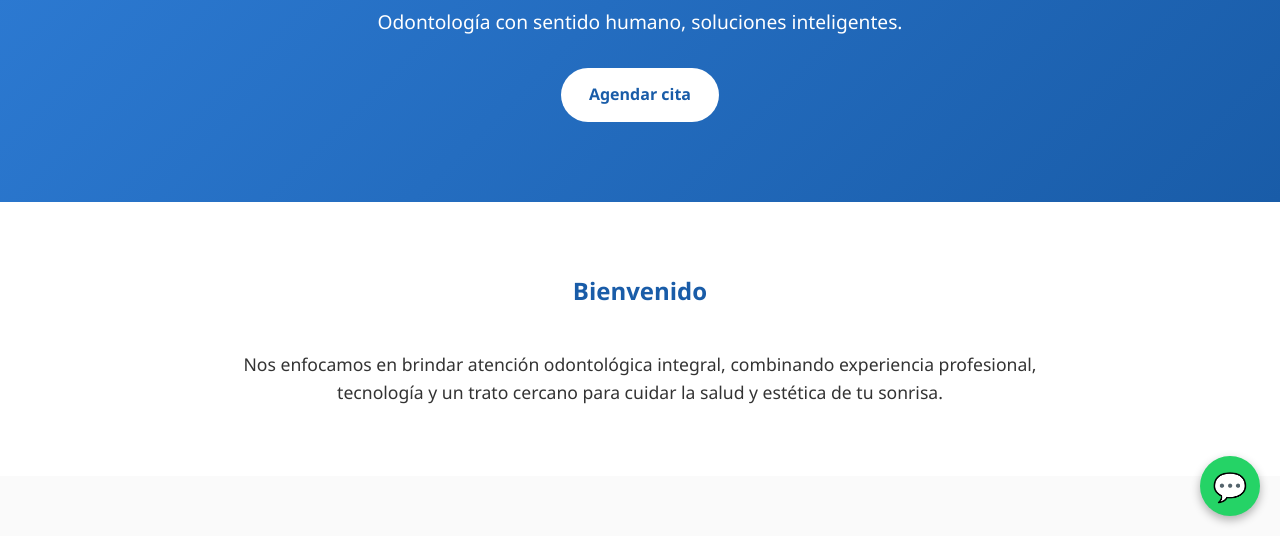
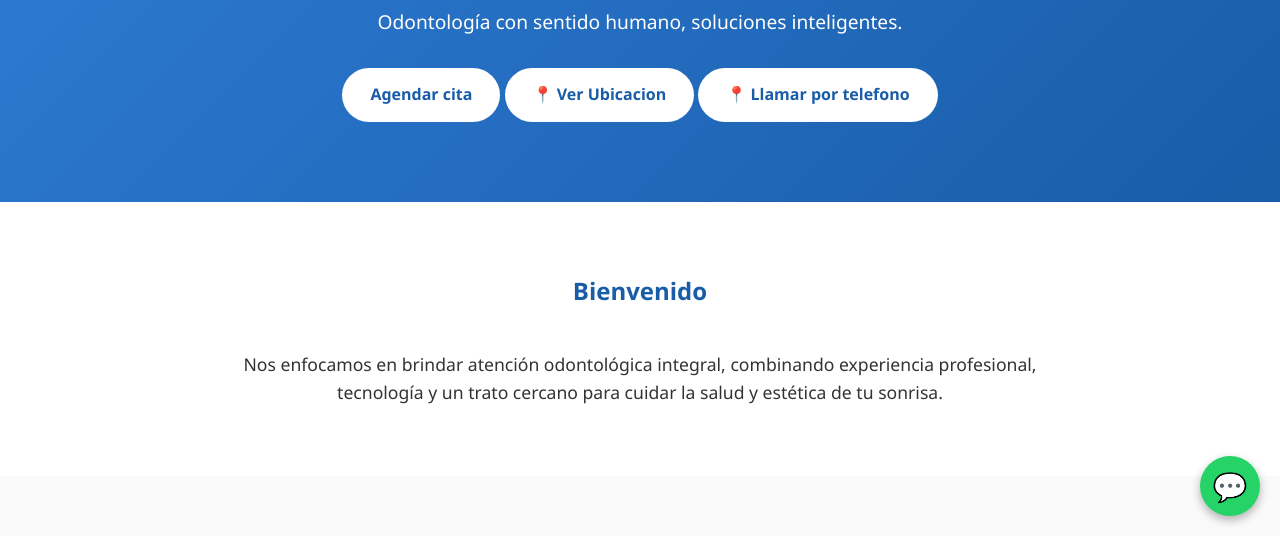
Before and after one commit to algorux/consultorio, a plain HTML site: page index.html in a window 1280 px wide. Shown: the part 264-800 px from the top of the page. Drawn offline with Linux system fonts and the light colour scheme.

Commit message:
Update index.html

```diff
--- a/index.html
+++ b/index.html
@@ -170,6 +170,19 @@ footer{
       target="_blank">
       Agendar cita
     </a>
+    <a
+      class="btn"
+      href="geo:19.455753482505806,-99.18453266893296"
+      target="_blank">
+      📍 Ver Ubicacion
+    </a>
+    <a
+      class="btn"
+      href="tel:7471127378"
+      target="_blank">
+      📍 Llamar por telefono
+    </a>
+
 
 </header>
 
@@ -303,7 +316,7 @@ footer{
 
 <a
 class="whatsapp"
-href="https://wa.me/52TU_NUMERO_WHATSAPP"
+href="https://wa.me/5217471127378"
 target="_blank">
 💬
 </a>
```
